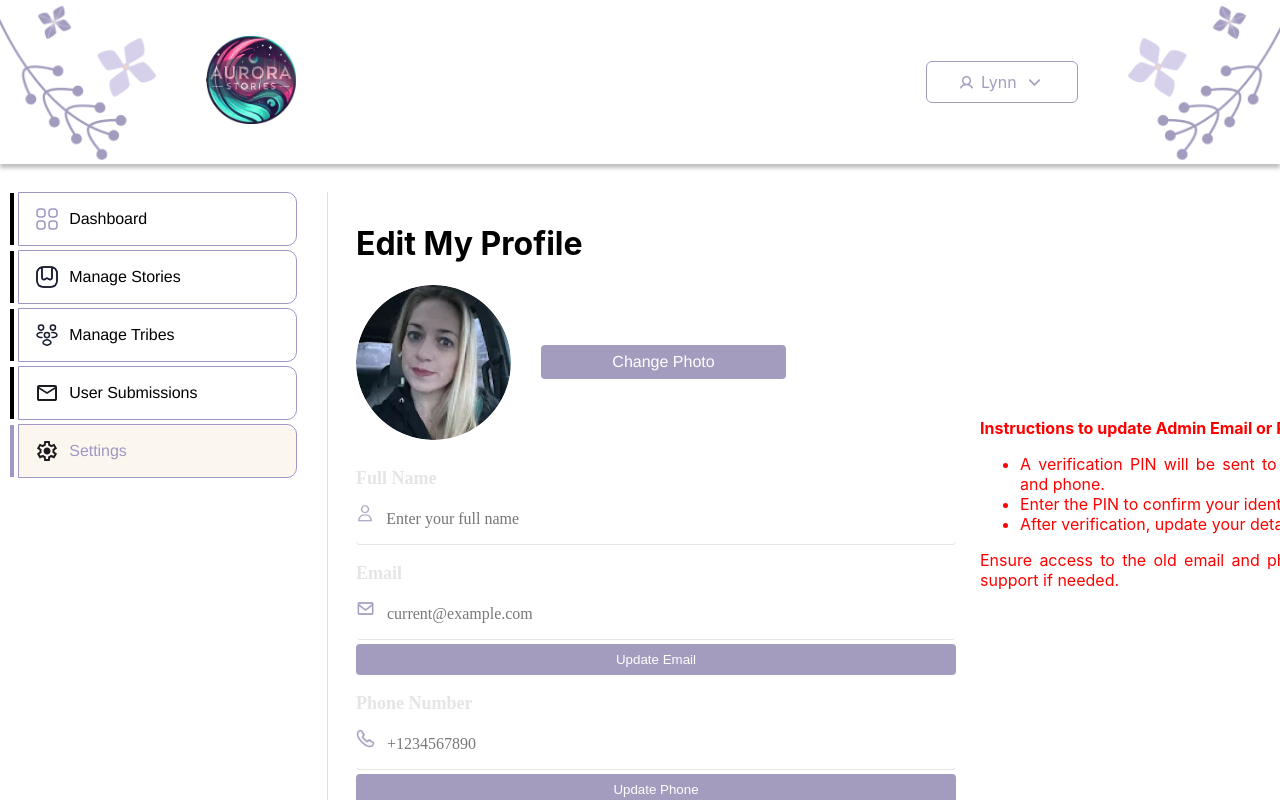
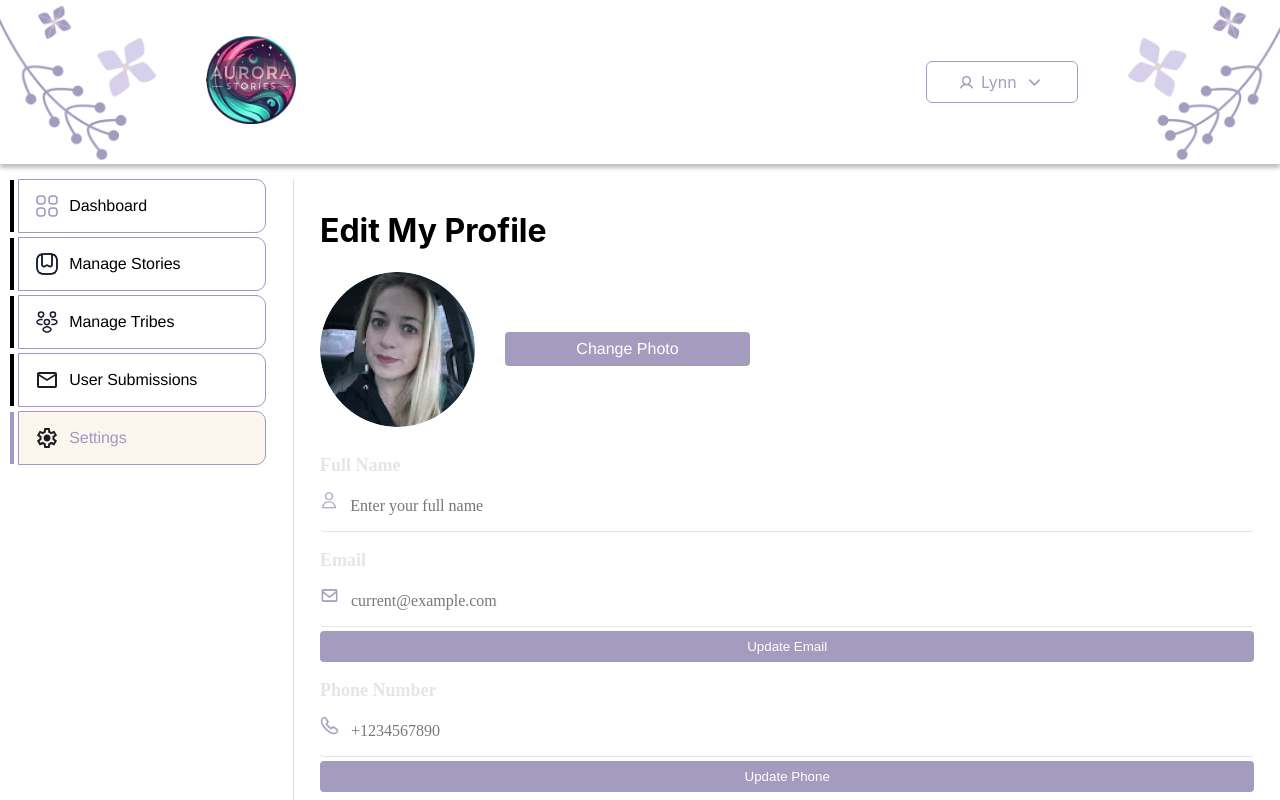
Before and after one commit to EchoesofAurora/EchoesOfAurora, a React (Create React App) app in the folder frontend/: page /Admin/EditProfile in a window 1280 px wide. Shown: the top 800 px of the page. Built offline with nearby package versions, Linux system fonts and the light colour scheme.

Commit message:
Scaled Admin Settings

```diff
--- a/frontend/src/pages/UserSubmissions.js
+++ b/frontend/src/pages/UserSubmissions.js
@@ -37,7 +37,7 @@ const HeroUserSubmissions = () => {
             <div className="overlap-group-2">
               <div className="title">85</div>
 
-              <div className="title-2">Total Location</div>
+              <div className="title-2">Total Locations</div>
             </div>
           </div>
 
@@ -49,11 +49,11 @@ const HeroUserSubmissions = () => {
             </div>
           </div>
 
-          <div className="overlap-wrapper">
+          <div className="group">
             <div className="overlap-group-2">
               <div className="title">40</div>
 
-              <div className="title-2">unread&nbsp;&nbsp;Messages</div>
+              <div className="title-2">Unread Messages</div>
             </div>
           </div>
         </div>
--- a/frontend/src/pages/profileEdit.js
+++ b/frontend/src/pages/profileEdit.js
@@ -31,7 +31,7 @@ const MyProfile = () => {
   };
 
   return (
-    <div className="profile-overlap">
+    <div className="overlap">
       <Sidebar />
       <main className="profile-right-frame">
         <div className="left-profile-fields">
--- a/frontend/src/styles/Dashboard.css
+++ b/frontend/src/styles/Dashboard.css
@@ -18,7 +18,6 @@
   position: absolute;
   width: 100%;
 }
-
 
  .frame-5 {
   align-items: flex-start;
--- a/frontend/src/styles/ManageStories.css
+++ b/frontend/src/styles/ManageStories.css
@@ -36,6 +36,7 @@
 .table-header {
   background-color: #f0f0f0;
   padding: 0.5rem;
+  padding-right: 4.5rem;
   font-weight: bold;
 
 }
@@ -102,6 +103,7 @@
   cursor: pointer;
   box-shadow: 0px 4px 4px #00000040;
   width: 169px;
+  font-size: 16px;
 }
 
 .manage-header .back-btn {
--- a/frontend/src/styles/ManageTribes.css
+++ b/frontend/src/styles/ManageTribes.css
@@ -119,7 +119,7 @@
 /* Back and New Tribe Buttons */
 .manage-Tribe-header .back-btn,
 .manage-Tribe-header .new-Tribe-btn {
-  padding: 8px 16px;
+  padding: 10px 20px;
   border-radius: 4px;
   font-size: 16px;
   cursor: pointer;
@@ -148,10 +148,12 @@
   flex: 1;
 }
 
+/*
 .Tribes-table-header span:nth-child(4),
 .Tribes-table-row > *:nth-child(4) {
   flex: 1.5;
 }
+*/
 
 .Tribes-table-row > a {
   text-decoration: none;
--- a/frontend/src/styles/profileEdit.css
+++ b/frontend/src/styles/profileEdit.css
@@ -14,23 +14,20 @@
     width: 1438px;
   }
 
-  .profile-overlap {
-    height: 1028px;
-    left: 0;
+  .profile-right-frame {
+    display: flex;
+    flex-direction: column;
+    gap: 14px;
+    left: 25%;
     position: absolute;
-    top: 177px;
-    width: 1436px;
+    top: 26px;
+    width: 73%;
   }
 
-  .profile-right-frame {
-    display: flex;
-    flex-direction: row;
-    gap: 14px;
-    left: 356px;
-    position: absolute;
-    top: 26px;
-    width: 1040px;
-  }
+.left-profile-fields {
+  width: 100%;
+}
+
   .text-note{
     align-content: center;
     padding: 10px;
@@ -120,7 +117,7 @@
 
 
   .profile-container {
-    width: 600px;
+    width: 100%;
     display: flex;
     flex-direction: column;
     gap: 20px;
```
